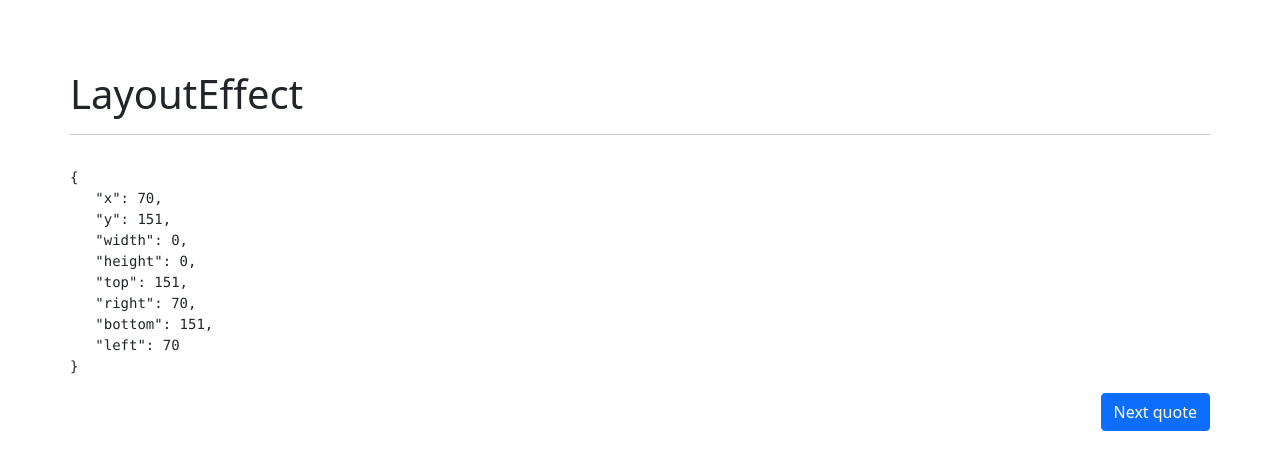
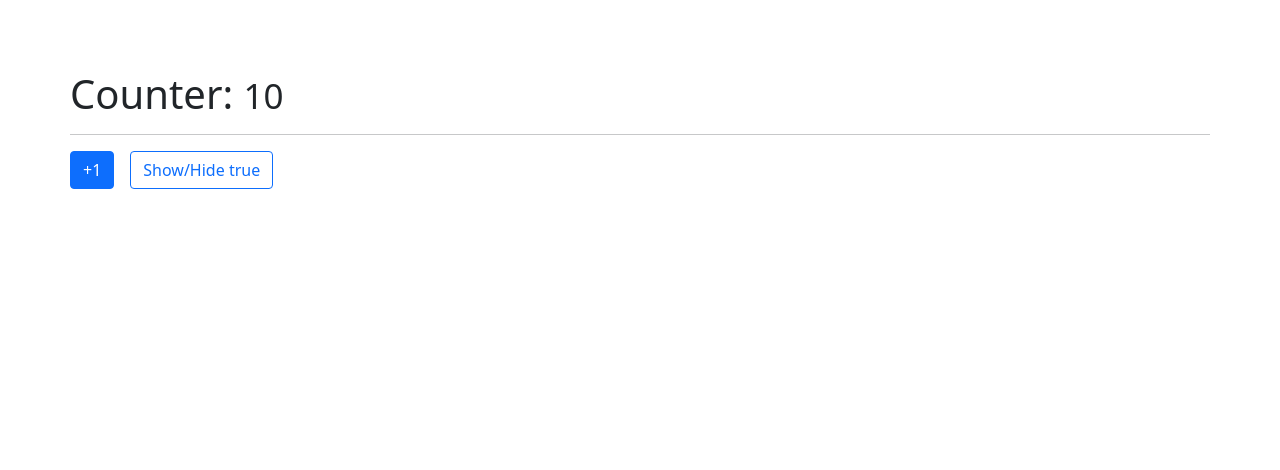
Before and after one commit to joequich/hooks-app, a React (Create React App) app: page / in a window 1280 px wide. Shown: the top 470 px of the page. Built offline with nearby package versions, Linux system fonts and the light colour scheme; no server answers.

Commit message:
added React.memo

```diff
--- /dev/null
+++ b/src/components/06-memos/Memorize.tsx
@@ -0,0 +1,25 @@
+import { useState } from 'react';
+import { useCounter } from '../../hooks/useCounter';
+import { Small } from './Small';
+import '../02-useEffect/effects.css';
+
+export const Memorize = () => {
+    const { counter, increment } = useCounter(10);
+    const [show, setShow] = useState(true);
+
+    return (
+        <div>
+            <h1>Counter: <Small value={counter}/></h1>
+            <hr />
+            <button className="btn btn-primary" onClick={increment}>+1</button>
+            <button
+                className="btn btn-outline-primary ms-3"
+                onClick={ () => {
+                    setShow(!show);
+                }}
+            >
+                Show/Hide { JSON.stringify(show) }
+            </button>
+        </div>
+    )
+}
--- /dev/null
+++ b/src/components/06-memos/Small.tsx
@@ -0,0 +1,12 @@
+import React from 'react'
+
+interface IProps{
+    value: number;
+}
+
+export const Small = React.memo(({ value }: IProps) => {
+    console.log('I called again :(');
+    return (
+        <small>{value}</small>
+    )
+})
--- a/src/index.tsx
+++ b/src/index.tsx
@@ -1,10 +1,10 @@
 import React from 'react';
 import ReactDOM from 'react-dom';
-import { LayoutEffect } from './components/05-useLayoutEffect/LayoutEffect';
+import { Memorize } from './components/06-memos/Memorize';
 
 ReactDOM.render(
   <React.StrictMode>
-    <LayoutEffect />
+    <Memorize />
   </React.StrictMode>,
   document.getElementById('root')
 );
```
